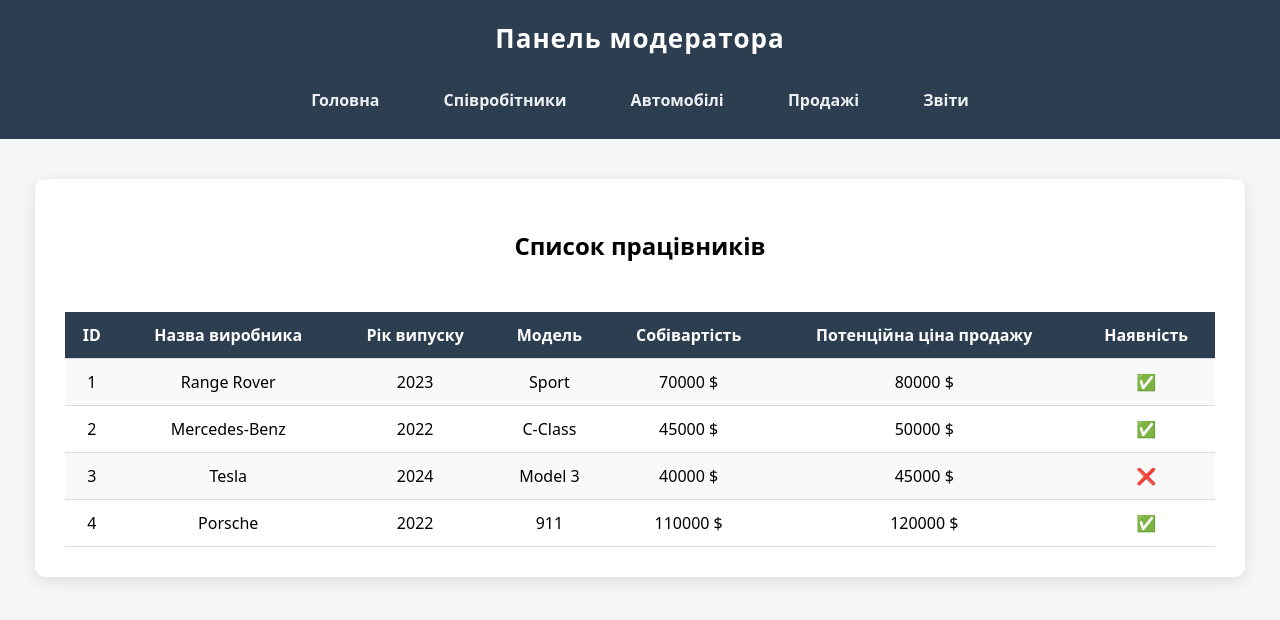
After one commit to Alisa-t0/ShowroomSite, a Django app: page /moderator/cars/ in a window 1280 px wide. The commit adds this page. Shown: the top 620 px of the page. Run offline with Django 5.2, Linux system fonts and the light colour scheme; data comes from the database, SQL or seed files in the repository.

Commit message:
added jinja, main page, workers, cars, sales lists pages for moderator, added css

```diff
--- a/showroom/main/templates/layout.html
+++ b/showroom/main/templates/layout.html
@@ -5,7 +5,7 @@
     <meta charset="UTF-8">
     <title>{% block title %}Автосалон{% endblock %}</title>
     {% load static %}
-    <link rel="stylesheet" href="{% static 'main/css/style.css' %}?v1">
+    <link rel="stylesheet" href="{% static 'main/css/style.css' %}?{{ timestamp }}">
 </head>
 <body>
     <nav class="navbar">
--- /dev/null
+++ b/showroom/moderator/static/moderator/css/style_m.css
@@ -0,0 +1,300 @@
+body {
+    font-family: system-ui, -apple-system, BlinkMacSystemFont, 'Segoe UI', Roboto, Oxygen, Ubuntu, Cantarell, 'Open Sans', 'Helvetica Neue', sans-serif;
+    background: #f4f6f8;
+    margin: 0;
+    padding: 0;
+}
+
+header {
+    background: #2c3e50;
+    padding: 20px;
+    text-align: center;
+    color: white;
+}
+
+header h1 {
+    margin: 0;
+    font-size: 26px;
+    font-weight: bold;
+    letter-spacing: 1px;
+    margin-bottom: 25px;
+}
+
+nav {
+    margin-top: 10px;
+}
+
+nav a {
+    color: #ecf0f1;
+    text-decoration: none;
+    margin: 0 15px;
+    font-size: 16px;
+    font-weight: bold;
+    transition: 0.3s;
+}
+
+nav a:hover {
+    color: #f39c12;
+    text-decoration: underline;
+}
+
+.container {
+    background: white;
+    max-width: 1150px;
+    margin: 40px auto;
+    padding: 30px;
+    border-radius: 10px;
+    box-shadow: 0 4px 15px rgba(0,0,0,0.1);
+}
+
+table {
+    width: 100%;
+    margin: 0 auto;   /* по центру в контейнері */
+    border-collapse: collapse;
+    margin-top: 20px;
+}
+
+th, td {
+    padding: 12px;
+    text-align: center;
+    border-bottom: 1px solid #ddd;
+}
+
+}
+th input {
+    vertical-align: middle;
+}
+
+th {
+    background: #2c3e50;
+    color: white;
+}
+
+tr:nth-child(even) {
+    background: #f9f9f9;
+}
+
+a, button {
+    display: inline-block;
+    background: #2c3e50;
+    color: white;
+    padding: 8px 15px;
+    border-radius: 6px;
+    text-decoration: none;
+    margin-top: 15px;
+    transition: 0.3s;
+}
+
+a:hover, button:hover {
+    background: #f39c12;
+    cursor: pointer;
+}
+
+form {
+    display: flex;
+    flex-direction: column;
+    gap: 10px;
+}
+
+input, select, textarea {
+    padding: 10px;
+    border-radius: 6px;
+    border: 1px solid #ccc;
+    font-size: 14px;
+    width: 100%;
+    box-sizing: border-box;
+}
+
+.form-group {
+    display: flex;
+    flex-direction: column;
+}
+
+.form-label {
+    font-weight: bold;
+    margin-bottom: 8px;
+    color: #2c3e50;
+}
+
+.form-group input,
+.form-group select,
+.form-group textarea {
+    padding: 12px 10px;
+    border-radius: 8px;
+    border: 1px solid #ccc;
+    font-size: 15px;
+    transition: 0.3s;
+}
+
+.form-group input:focus,
+.form-group select:focus,
+.form-group textarea:focus {
+    border-color: #0077cc;
+    box-shadow: 0 0 8px rgba(0,119,204,0.2);
+    outline: none;
+}
+
+button {
+    background-color: #0077cc;
+    color: white;
+    padding: 12px 20px;
+    border: none;
+    border-radius: 8px;
+    font-size: 16px;
+    font-weight: bold;
+    cursor: pointer;
+    transition: 0.3s;
+}
+
+button:hover {
+    background-color: #0056b3;
+    transform: translateY(-2px);
+}
+
+body.add-employee-page .container {
+    max-width: 600px;
+    padding: 40px;
+    font-size: 16px;
+}
+
+
+
+body.add-employee-page .checkbox-group {
+    display: flex;
+    align-items: center;
+    gap: 8 px;
+}
+
+body.add-employee-page .checkbox-group input[type="checkbox"] {
+    width: 22px;
+    height: 22px;
+}
+
+body.add-employee-page button {
+    display: block;
+    margin: 20px auto;
+    padding: 14px 28px;
+    font-size: 17px;
+}
+
+
+.worker-card h2 {
+    text-align: center;
+    margin-bottom: 25px;
+    font-size: 22px;
+    color: #2c3e50;
+}
+
+.worker-info p {
+    font-size: 16px;
+    margin: 10px 0;
+    border-bottom: 1px solid #eee;
+    padding-bottom: 6px;
+}
+
+.worker-info strong {
+    color: #2c3e50;
+    display: inline-block;
+    width: 150px;
+}
+
+.worker-actions {
+    display: flex;
+    justify-content: center;
+    gap: 15px;
+    margin-top: 25px;
+}
+
+.worker-actions .btn {
+    background: #0077cc;
+    color: white;
+    padding: 10px 20px;
+    border-radius: 8px;
+    text-decoration: none;
+    font-weight: bold;
+    transition: 0.3s;
+}
+
+.worker-actions .btn:hover {
+    background: #005fa3;
+}
+
+.worker-actions .btn-back {
+    background: #777;
+}
+
+.worker-actions .btn-back:hover {
+    background: #555;
+}
+
+body.worker-page .container {
+    max-width: 600px;
+    padding: 40px;
+    font-size: 16px;
+}
+
+a.btn.btn-delete {
+    background-color: #e74c3c;
+    color: white;
+}
+
+a.btn.btn-delete:hover {
+    background-color: #c0392b;
+}
+
+
+.modal-overlay {
+    position: fixed;
+    top: 0;
+    left: 0;
+    width: 100%;
+    height: 100%;
+    background: rgba(0,0,0,0.5);
+    display: flex;
+    justify-content: center;
+    align-items: center;
+    z-index: 1000;
+}
+
+.modal-container {
+    background: #fff;
+    padding: 30px 40px;
+    border-radius: 12px;
+    max-width: 500px;
+    width: 90%;
+    text-align: center;
+    box-shadow: 0 4px 15px rgba(0,0,0,0.2);
+}
+
+.modal-actions {
+    margin-top: 20px;
+    display: flex;
+    justify-content: center;
+    gap: 20px;
+}
+
+.modal-actions .btn {
+    padding: 10px 20px;
+    font-weight: bold;
+    border-radius: 8px;
+    text-decoration: none;
+    transition: 0.3s;
+}
+
+.modal-actions .btn-back {
+    background-color: #777;
+    color: white;
+}
+
+.modal-actions .btn-back:hover {
+    background-color: #555;
+}
+
+.modal-actions .btn-delete {
+    background-color: #e74c3c;
+    color: white;
+}
+
+.modal-actions .btn-delete:hover {
+    background-color: #c0392b;
+}
--- /dev/null
+++ b/showroom/moderator/templates/layout_m.html
@@ -0,0 +1,26 @@
+<!DOCTYPE html>
+<html lang="uk">
+<head>
+    <meta charset="UTF-8">
+    <title>{% block title %}Moderator Panel{% endblock %}</title>
+    {% load static %}
+    <link rel="stylesheet" href="{% static 'moderator/css/style_m.css' %}?{{ timestamp }}?">
+</head>
+<body>
+    <header>
+        <h1>Панель модератора</h1>
+        <nav>
+            <a href="{% url 'moderator_main_page' %}">Головна</a>
+            <a href="{% url 'workers_list' %}">Співробітники</a>
+            <a href="{% url 'cars_list' %}">Автомобілі</a>
+            <a href="{% url 'sales_list' %}">Продажі</a>
+            <a href="#">Звіти</a>
+        </nav>
+    </header>
+
+    <main class="container">
+        {% block content %}
+        {% endblock %}
+    </main>
+</body>
+</html>
--- /dev/null
+++ b/showroom/moderator/templates/moderator/cars/cars_list.html
@@ -0,0 +1,33 @@
+{% extends 'layout_m.html' %}
+
+{% block title %}Список працівників{% endblock %}
+
+{% block content %}
+    <h2 style="text-align: center; margin-bottom: 30px;">Список працівників</h2>
+    <form method="get">
+        {% csrf_token %}
+        <table>
+            <tr>
+                <th>ID</th>
+                <th>Назва виробника</th>
+                <th>Рік випуску</th>
+                <th>Модель</th>
+                <th>Собівартість</th>
+                <th>Потенційна ціна продажу</th>
+                <th>Наявність</th>
+            </tr>
+            {% for car in all_cars %}
+            <tr>
+                <td>{{ car.id }}</td>
+                <td>{{ car.producer_name }}</td>
+                <td>{{ car.year_production }}</td>
+                <td>{{ car.model }}</td>
+                <td>{{ car.cost }} $</td>
+                <td>{{ car.potential_selling_price }} $</td>
+                <td>{% if car.is_available %}✅{% else %}❌{% endif %}</td>
+            </tr>
+            {% endfor %}
+        </table>
+    </form>
+
+{% endblock %}
--- a/showroom/moderator/urls.py
+++ b/showroom/moderator/urls.py
@@ -3,4 +3,7 @@
 
 urlpatterns = [
     path('', views.show_moderator_main_page, name='moderator_main_page'),
+    path('workers/', views.show_workers_list, name='workers_list'),
+    path('cars/', views.show_cars_list, name='cars_list'),
+    path('sales/', views.show_sales_list, name='sales_list'),
 ]
--- a/showroom/moderator/views.py
+++ b/showroom/moderator/views.py
@@ -1,5 +1,17 @@
 from django.shortcuts import render
-
+from main.models import Worker, Car, Sale
 # Create your views here.
 def show_moderator_main_page(request):
     return render(request, 'moderator/moderator_main_page.html')
+
+def show_workers_list(request):
+    all_workers = Worker.objects.all()
+    return render(request, 'moderator/workers/workers_list.html', {'all_workers': all_workers})
+
+def show_cars_list(request):
+    all_cars = Car.objects.all()
+    return render(request, 'moderator/cars/cars_list.html', {'all_cars': all_cars})
+
+def show_sales_list(request):
+    all_sales = Sale.objects.all()
+    return render(request, 'moderator/sales/sales_list.html', {'all_sales': all_sales})
```
Also changed, not shown: showroom/moderator/templates/moderator/moderator_main_page.html (+25 -10 lines), showroom/moderator/templates/moderator/sales/sales_list.html (added, +28 -0 lines), showroom/moderator/templates/moderator/workers/workers_list.html (added, +31 -0 lines).
